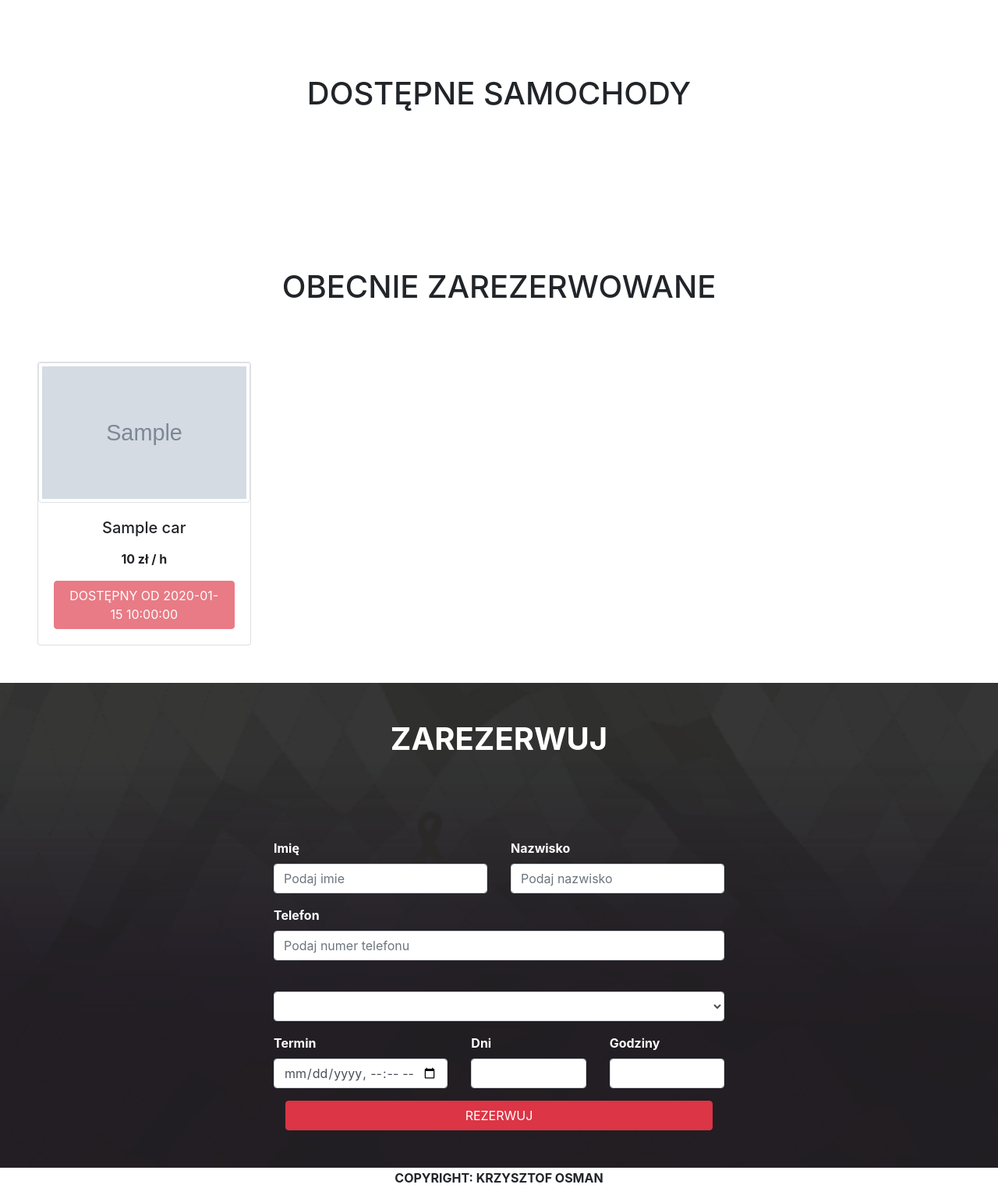
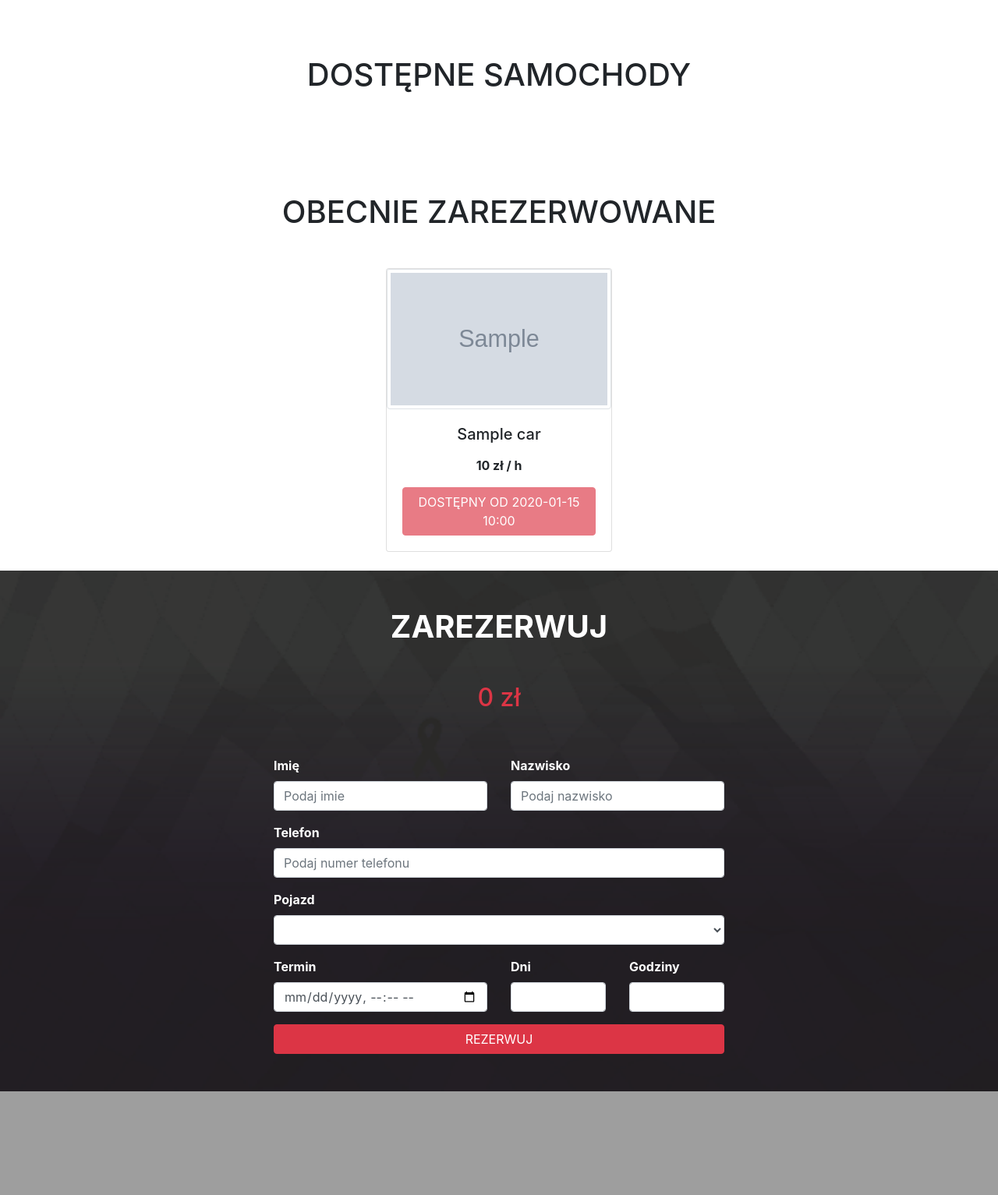
Before and after one commit to Rozmarynka19/Wypozyczalnia_pojazdow, a PHP site: page / in a window 1280 px wide. Shown: the part 800-2333 px from the top of the page at 78% size. After the commit the page ends 2200 px from the top, so only its background shows below. Run offline with PHP 8.4, Linux system fonts and the light colour scheme; tables that the repository leaves empty or names only in its code hold one stand-in row (values such as "Sample post"); grey boxes marked "Sample" are stand-in pictures; lists and menus that the app fills with data are empty; some libraries are stand-ins or nearby versions.

Commit message:
Add files via upload

```diff
--- a/rental/admin/functions.php
+++ b/rental/admin/functions.php
@@ -37,12 +37,17 @@
 
         $to_date = date('Y-m-d H:i',strtotime($from_date.'+ '.$days.' days + '.$hours.'hours'));
 
-        $sql = "SELECT price FROM cars WHERE id= $car_id";
+        $sql = "SELECT price, name, available FROM cars WHERE id= $car_id";
 
         $result = $mysqli->query($sql);
         $row = $result->fetch_row();
 
         $price = $row[0];
+        $available =$row[2];
+
+        if($available !=1){
+            die('Samochód zajęty!');
+        }
 
         $cost = ($days * 24 + $hours) *$price;
 
--- a/rental/admin/login.html
+++ b/rental/admin/login.html
@@ -9,7 +9,6 @@
     <!-- Bootstrap CSS -->
     <link rel="stylesheet" href="https://stackpath.bootstrapcdn.com/bootstrap/4.3.1/css/bootstrap.min.css"
         integrity="sha384-ggOyR0iXCbMQv3Xipma34MD+dH/1fQ784/j6cY/iJTQUOhcWr7x9JvoRxT2MZw1T" crossorigin="anonymous">
-
     <title>Logowanie</title>
 </head>
 
--- a/rental/css/style.css
+++ b/rental/css/style.css
@@ -68,3 +68,7 @@ header button:hover{
     width: 60px;
     cursor: pointer;
 }
+
+html, body{
+    overflow-x: hidden;
+}
--- a/rental/index.php
+++ b/rental/index.php
@@ -7,12 +7,14 @@ require('admin/functions.php');
 <head>
   <!-- Required meta tags -->
   <meta charset="utf-8">
-  <meta name="viewport" content="width=device-width, initial-scale=1, shrink-to-fit=no">
+  <meta name="viewport" content="width=device-width, initial-scale=1, shrink-to-fit=no, user-scalable=no">
+  <link rel="shortcut icon" href="assets/icon.png" type="image/x-icon">
 
   <!-- Bootstrap CSS -->
   <link rel="stylesheet" href="https://stackpath.bootstrapcdn.com/bootstrap/4.3.1/css/bootstrap.min.css"
     integrity="sha384-ggOyR0iXCbMQv3Xipma34MD+dH/1fQ784/j6cY/iJTQUOhcWr7x9JvoRxT2MZw1T" crossorigin="anonymous">
   <link rel="stylesheet" href="css/style.css">
+  <script src="https://kit.fontawesome.com/795f4f2a8f.js" crossorigin="anonymous"></script>
   <title>VRENT</title>
 </head>
 
@@ -68,10 +70,10 @@ require('admin/functions.php');
     <div class="container-fluid bg-primary p-5">
       <div class="row">
         <div class="col-12">
-          <h1 class="text-center p-5">DOSTĘPNE SAMOCHODY</h1>
+          <h1 class="text-center pt-4 pb-4">DOSTĘPNE SAMOCHODY</h1>
         </div>
       </div>
-      <div class="row">
+      <div class="row d-flex justify-content-center">
 
 
 
@@ -85,7 +87,7 @@ require('admin/functions.php');
             echo '<h5 class="card-title text-center">'.$r['name'].'</h5>';
             echo '<p class="text-center">'.$r['type'].'</p>';
             echo '<p class="text-center font-weight-bold">'.$r['price'].' zł / h</p>';
-            echo '<button class="btn btn-primary col-12" onclick="reserve('.$r['id'].')">REZERWUJ</button>';
+            echo '<button class="btn btn-primary col-12" onclick="reserve('.$r['id'].');calculate_price('.$r['price'].');">REZERWUJ</button>';
             echo'</div>';
             echo'</div>';
             echo'</div>';
@@ -99,13 +101,13 @@ require('admin/functions.php');
   <!--available-->
   <!--unavailable-->
   <section id="unavailable">
-    <div class="container-fluid bg-primary p-5">
+    <div class="container-fluid bg-primary pt-4 pb-4">
       <div class="row">
         <div class="col-12">
-          <h1 class="text-center p-5">OBECNIE ZAREZERWOWANE</h1>
+          <h1 class="text-center pt-4 pb-4">OBECNIE ZAREZERWOWANE</h1>
         </div>
       </div>
-      <div class="row">
+      <div class="row d-flex justify-content-center">
 
 
         <?php
@@ -118,7 +120,7 @@ require('admin/functions.php');
                 echo '<h5 class="card-title text-center">'.$r['name'].'</h5>';
                 echo '<p class="text-center">'.$r['type'].'</p>';
                 echo '<p class="text-center font-weight-bold">'.$r['price'].' zł / h</p>';
-                echo '<button class="btn btn-danger col-12" disabled onclick="reserve('.$r['id'].')">DOSTĘPNY OD '.$r['to_date'].'</button>';
+                echo '<button class="btn btn-danger col-12" disabled onclick="reserve('.$r['id'].')">DOSTĘPNY OD '.substr($r['to_date'],0,-3).'</button>';
                 echo'</div>';
               echo'</div>';
             echo'</div>';
@@ -134,8 +136,11 @@ require('admin/functions.php');
   <!--reservation form-->
   <section id="reservation">
     <div class="container-fluid">
-      <h1 class="text-center p-5 font-weight-bold">ZAREZERWUJ</h1>
+      <h1 class="text-center p-5 m-0 font-weight-bold">ZAREZERWUJ</h1>
       <div class="row">
+        <div class="col-12 text-center text-danger">
+          <h2><span id="amount">0</span> zł</h2>
+        </div>
         <div class="col-12 d-flex justify-content-center p-5 text-white">
           <form action="admin/reserve.php" method="POST">
             <div class="row">
@@ -157,8 +162,8 @@ require('admin/functions.php');
               <input type="tel" class="form-control" name="phone" placeholder="Podaj numer telefonu" Required>
             </div>
             <div class="form-group">
-              <label for="car"Samochód></label>
-              <select name="car" class="form-control" id="car" Required>
+              <label for="car"Samochód>Pojazd</label>
+              <select name="car" class="form-control" id="car" Required >
                 <?php
                   $rows = get_cars('select');
 
@@ -170,13 +175,13 @@ require('admin/functions.php');
               </select>
             </div>
             <div class="row">
-              <div class="col-sm-5">
+              <div class="col-sm-6">
                 <div class="form-group">
                   <label for="date">Termin</label>
                   <input type="datetime-local" class="form-control" name="date" id="date"  Required>
                 </div>
               </div>
-              <div class="col-sm-7">
+              <div class="col-sm-6">
                 <div class="row">
                   <div class="col-sm-6">
                     <div class="form-group">
@@ -194,7 +199,9 @@ require('admin/functions.php');
               </div>
             </div>
             <div class="col-12">
+                <div class="row">
                   <input type="submit" value="REZERWUJ" class="btn btn-danger col-12">
+                </div>
             </div>
           </form>
         </div>
@@ -206,11 +213,38 @@ require('admin/functions.php');
 
   <!--reservation form-->
 
-  <footer>
-    <div class="col-12">
-      <h6 class="text-center font-weight-bold p-1">
-        COPYRIGHT: KRZYSZTOF OSMAN
-      </h6>
+  <!--<footer class="page-footer font-small p-0">
+    <div class="container">
+      <div class="row">
+        <div class="col-12">
+           <div class="d-flex justify-content-center p-2">
+
+                  <a href="#">
+                  <i class="fab fa-facebook p-2 fa-3x text-primary"></i>
+                  </a>
+
+
+                  <a href="#">
+                  <i class="fab fa-twitter p-2 fa-3x text-primary"></i>
+                  </a>
+
+
+                  <a href="#">
+                  <i class="fab fa-instagram p-2 fa-3x text-primary"></i>
+                  </a>
+
+
+                  <a href="#">
+                  <i class="fab fa-linkedin p-2 fa-3x text-primary"></i>
+                  </a>
+
+           </div>
+        </div>
+      </div>
+      <div class="footer-copyright text-center font-weight-bold p-2">
+             Copyright: ZUT PROJECT
+      </div>
+
     </div>
   </footer>
 
--- a/rental/js/myScript.js
+++ b/rental/js/myScript.js
@@ -30,3 +30,18 @@ function reserve(car){
     option.setAttribute("selected","selected");
     smoothScroll('#reservation');
 }
+
+function calculate(price){
+    var result = document.getElementById('amount');
+    result.innerHTML = '';
+    var days = document.getElementById('days').value;
+    var hours = document.getElementById('hours').value;
+    var cost = (days*24*price) + (hours*price);
+    result.innerHTML = cost;
+
+}
+
+function calculate_price(price){
+    document.getElementById('days').addEventListener('change',function(){calculate(price)})
+    document.getElementById('hours').addEventListener('change',function(){calculate(price)})
+}
```
Also changed, not shown: rental/assets/icon.png (added).
